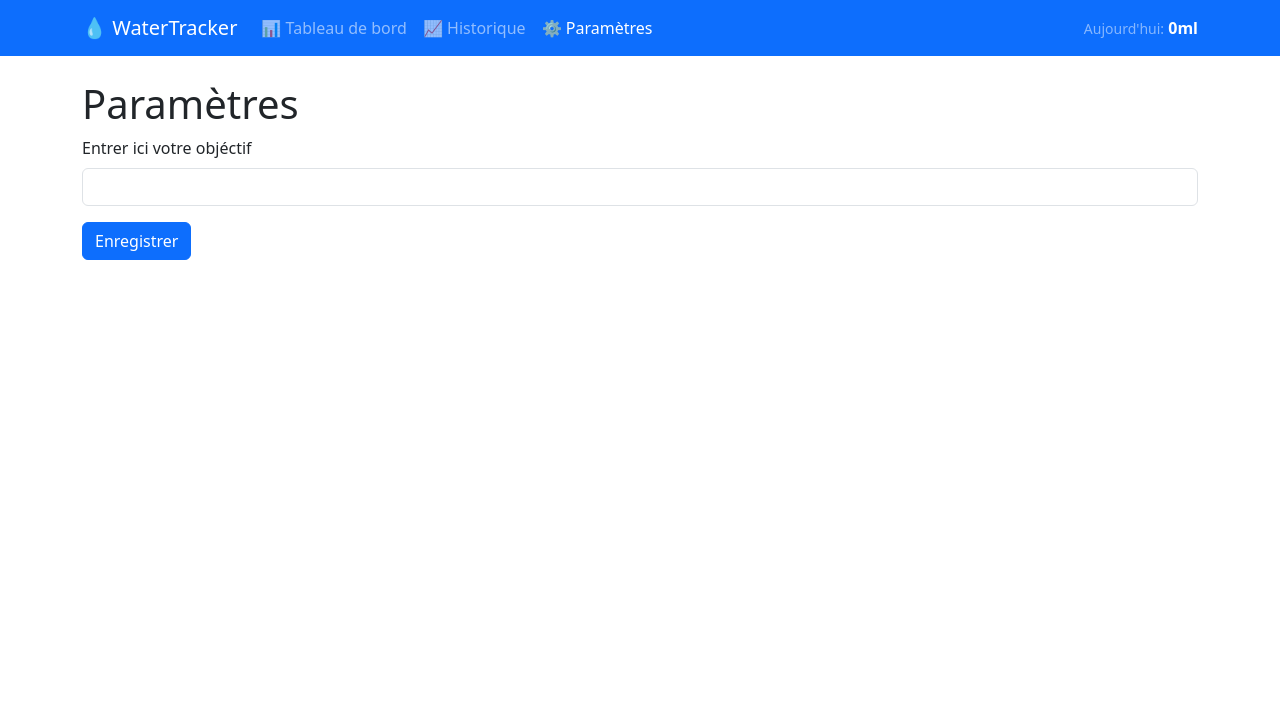
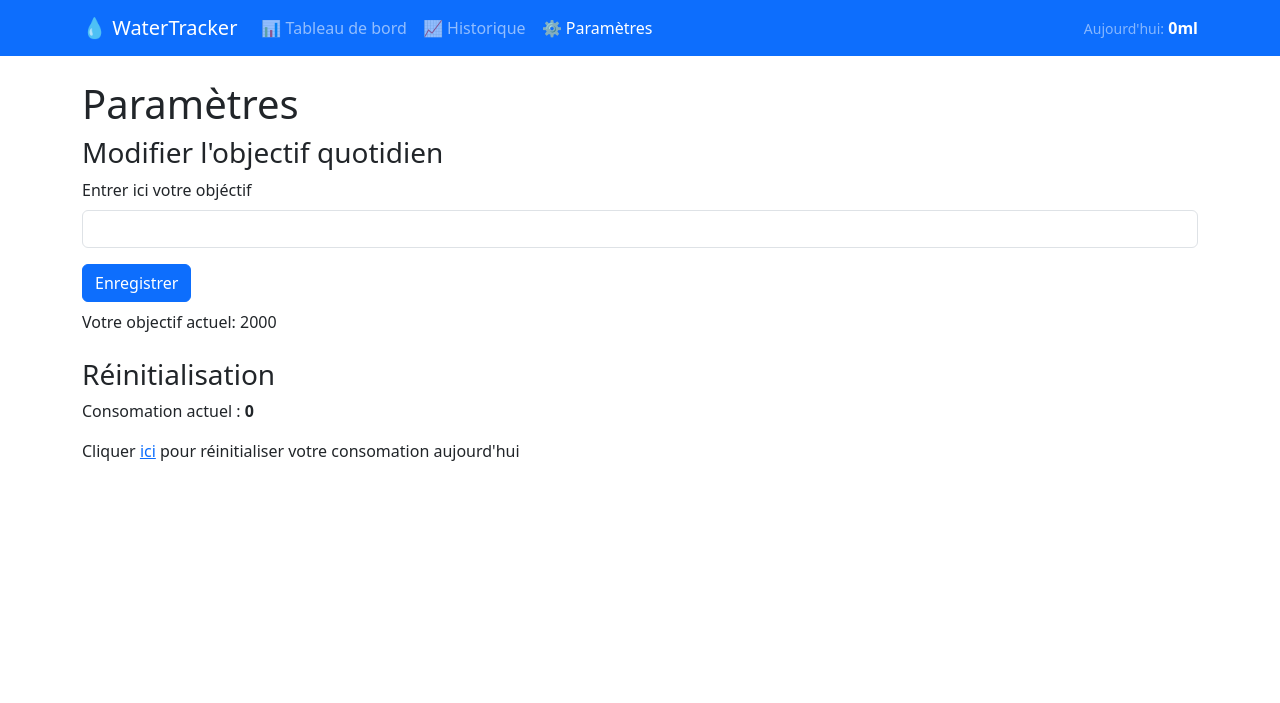
Before and after one commit to NanteRhak/waterTracker, a Flask app: page /settings in a window 1280 px wide. Shown: the top 703 px of the page. Run offline with Flask 3, Linux system fonts and the light colour scheme; some libraries are stand-ins or nearby versions.

Commit message:
Réinitialisation de la consomatiom quotidienne manuelle implémenté

```diff
--- a/app.py
+++ b/app.py
@@ -33,11 +33,6 @@ def convert_to_ml(quantity, unit):
     if unit == 'verre':
         return quantity * 250
     return quantity
-
-def get_time():
-    current_time = datetime.now().strftime("%H:%M")
-    current_date = datetime.now().strftime("%d-%m-%Y")
-    return current_date, current_time
 
 @app.route('/', methods=['GET','POST'])
 def index():
@@ -77,13 +72,22 @@ def history():
 @app.route('/settings',methods=['GET','POST'])
 def settings():
     init_session()
+    set_goal = SetGoal()
 
-    set_goal = SetGoal()
     if set_goal.validate_on_submit():
         goal = float(set_goal.goal.data)
         flash(f'Nouvel objectif défini: {goal} mL', 'success')
         session.modified = True
     return render_template('settings.html',set_goal=set_goal,  goal=session.get('goal'))
 
+@app.route('/reset')
+def reset_progress():
+    init_session()
+
+    session['current_total'] = 0
+    session.modified = True
+    flash("Votre consomation du jour a été réinitialisé","success")
+    return redirect('settings')
+
 if __name__ == '__main__':
     app.run(debug=True, port=2527)
--- a/templates/settings.html
+++ b/templates/settings.html
@@ -2,6 +2,17 @@
 {% from "bootstrap5/form.html" import render_form %}
 {% block title %} Paramètres {% endblock %}
 {% block content %}
+
 	<h1>Paramètres</h1>
+	<div class="mb-4">
+		<h3>Modifier l'objectif quotidien</h3>
 	{{ render_form(set_goal)  }}
+	<p class="mt-2">Votre objectif actuel: {{ goal }}</p>
+	</div>
+
+	<div class="mb-4">
+		<h3>Réinitialisation</h3>
+		<p>Consomation actuel : <strong>{{ session.current_total }}</strong> </p>
+	<p>Cliquer <a href="{{ url_for('reset_progress')}}">ici</a> pour réinitialiser votre consomation aujourd'hui</p>
+	</div>
 {% endblock %}
```
